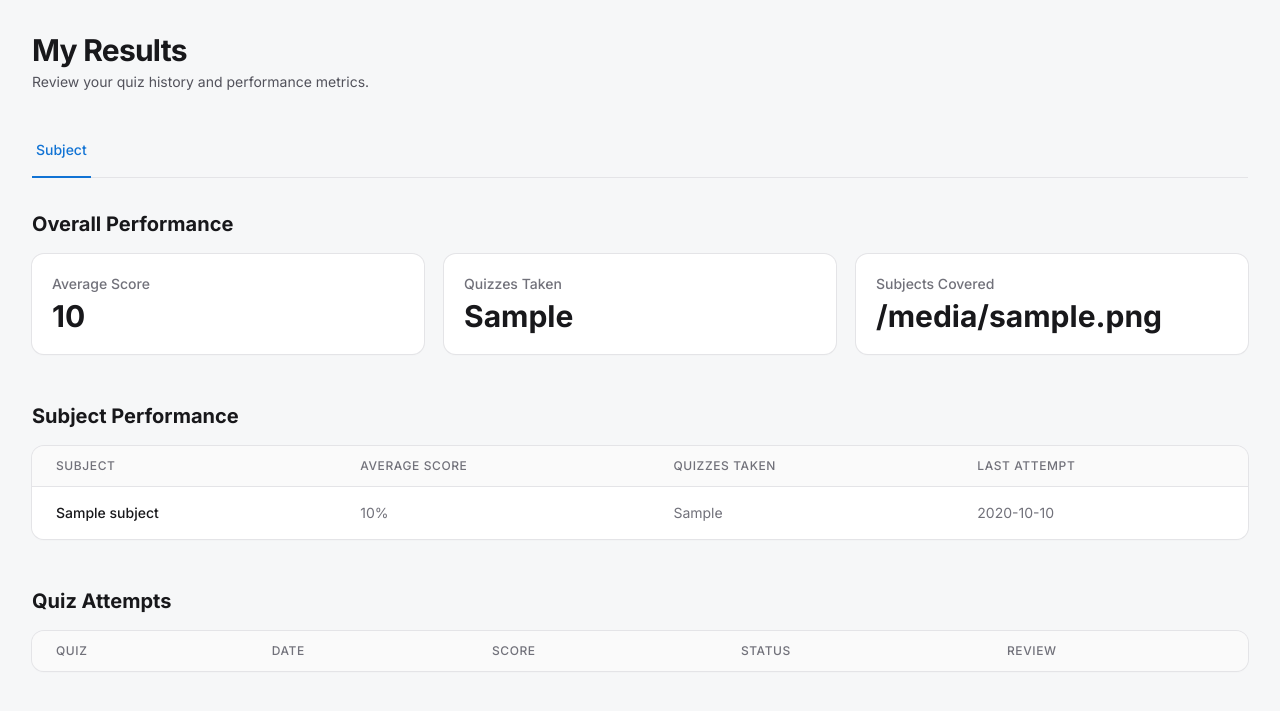
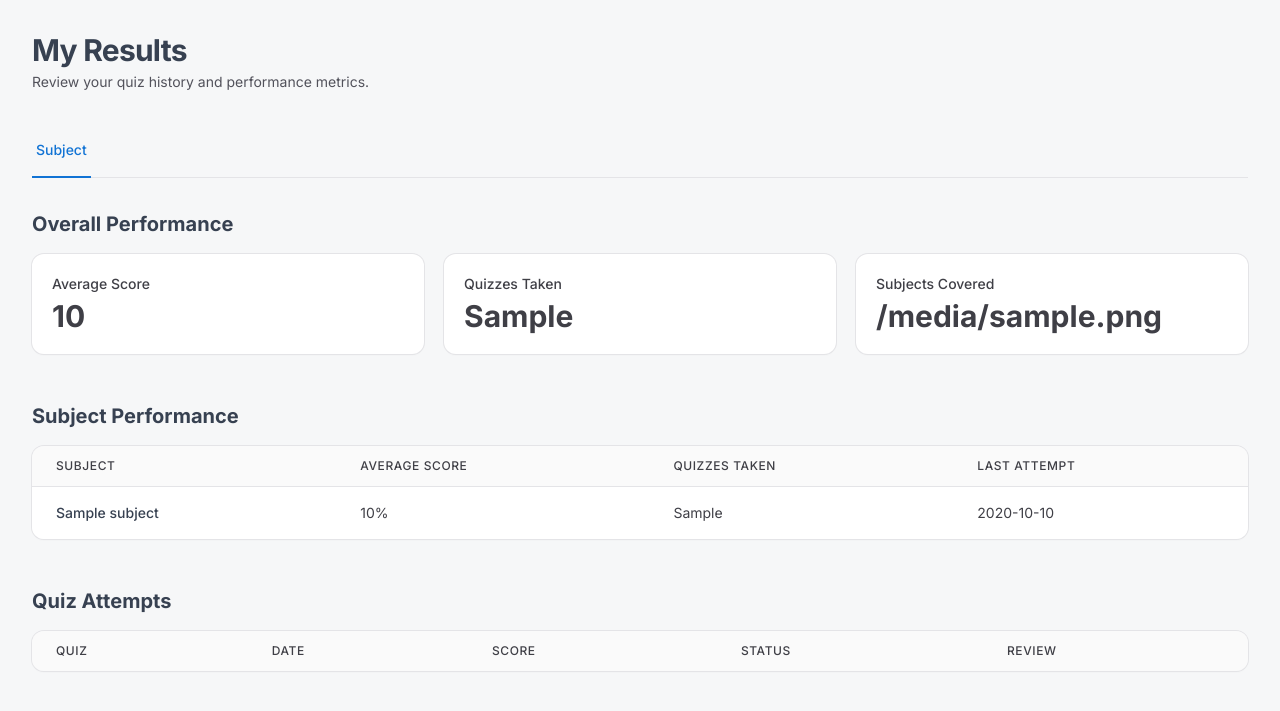
Before and after one commit to AuthenticPaulMeyers/django-quiz-aluno, a Django app: template quiz/templates/students/quiz-history.html in a window 1280 px wide. Shown: the part 65-776 px from the top of the page. Run offline with Django 5.2, Linux system fonts and the light colour scheme; the template is opened without the code that fills it: most values are stand-ins (such as "Sample title", 1, 10 or a date in 2020); lists and menus that the app fills with data are empty; some libraries are stand-ins or nearby versions.

Commit message:
Added colors and icons to the templates

```diff
--- a/quiz/templates/students/quiz-history.html
+++ b/quiz/templates/students/quiz-history.html
@@ -8,10 +8,10 @@
     <main class="flex-1">
       <div class="mx-auto max-w-7xl px-4 py-8 sm:px-6 lg:px-8">
         <div class="mb-8">
-          <h2 class="text-3xl font-bold tracking-tight text-zinc-900 dark:text-white">
+          <h2 class="text-3xl font-bold tracking-tight text-gray-700 dark:text-white">
             My Results
           </h2>
-          <p class="mt-1 text-sm text-zinc-600 dark:text-zinc-400">
+          <p class="mt-1 text-sm text-zinc-600 dark:text-zinc-700">
             Review your quiz history and performance metrics.
           </p>
         </div>
@@ -23,7 +23,7 @@
         </div>
         <div class="space-y-12">
           <div>
-            <h3 class="text-xl font-semibold text-zinc-900 dark:text-white">
+            <h3 class="text-xl font-semibold text-gray-700 dark:text-white">
               Overall Performance
             </h3>
             {% if messages %}
@@ -33,11 +33,11 @@
             {% endif %}
             <div class="mt-4 grid grid-cols-1 gap-5 sm:grid-cols-1 lg:grid-cols-3">
               <div
-                class="overflow-hidden rounded-lg bg-white p-5 shadow-sm ring-1 ring-zinc-200 dark:bg-zinc-900 dark:ring-zinc-800">
-                <p class="truncate text-sm font-medium text-zinc-500 dark:text-zinc-400">
+                class="overflow-hidden rounded-lg bg-white p-5 shadow-sm ring-1 ring-zinc-200 dark:bg-zinc-700 dark:ring-zinc-800">
+                <p class="truncate text-sm font-medium text-zinc-700 dark:text-zinc-700">
                   Average Score
                 </p>
-                <p class="mt-1 text-3xl font-semibold text-zinc-900 dark:text-white">
+                <p class="mt-1 text-3xl font-semibold text-zinc-700 dark:text-white">
                   {% if average_score is None %}
                     0
                   {% else %}
@@ -46,11 +46,11 @@
                 </p>
               </div>
               <div
-                class="overflow-hidden rounded-lg bg-white p-5 shadow-sm ring-1 ring-zinc-200 dark:bg-zinc-900 dark:ring-zinc-800">
-                <p class="truncate text-sm font-medium text-zinc-500 dark:text-zinc-400">
+                class="overflow-hidden rounded-lg bg-white p-5 shadow-sm ring-1 ring-zinc-200 dark:bg-zinc-700 dark:ring-zinc-800">
+                <p class="truncate text-sm font-medium text-zinc-700 dark:text-zinc-700">
                   Quizzes Taken
                 </p>
-                <p class="mt-1 text-3xl font-semibold text-zinc-900 dark:text-white">
+                <p class="mt-1 text-3xl font-semibold text-zinc-700 dark:text-white">
                   {% if quizzes_taken is None %}
                     0
                   {% else %}
@@ -59,11 +59,11 @@
                 </p>
               </div>
               <div
-                class="overflow-hidden rounded-lg bg-white p-5 shadow-sm ring-1 ring-zinc-200 dark:bg-zinc-900 dark:ring-zinc-800">
-                <p class="truncate text-sm font-medium text-zinc-500 dark:text-zinc-400">
+                class="overflow-hidden rounded-lg bg-white p-5 shadow-sm ring-1 ring-zinc-200 dark:bg-zinc-700 dark:ring-zinc-800">
+                <p class="truncate text-sm font-medium text-zinc-700 dark:text-zinc-700">
                   Subjects Covered
                 </p>
-                <p class="mt-1 text-3xl font-semibold text-zinc-900 dark:text-white">
+                <p class="mt-1 text-3xl font-semibold text-zinc-700 dark:text-white">
                   {% if subjects_covered is None %}
                     0
                   {% else %}
@@ -74,7 +74,7 @@
             </div>
           </div>
           <div>
-            <h3 class="text-xl font-semibold text-zinc-900 dark:text-white">
+            <h3 class="text-xl font-semibold text-gray-700 dark:text-white">
               Subject Performance
             </h3>
             <div class="mt-4 flow-root">
@@ -82,51 +82,51 @@
                 <div class="inline-block min-w-full py-2 align-middle sm:px-6 lg:px-8">
                   <div class="overflow-hidden rounded-lg shadow-sm ring-1 ring-zinc-200 dark:ring-zinc-800">
                     <table class="min-w-full divide-y divide-zinc-200 dark:divide-zinc-800">
-                      <thead class="bg-zinc-50 dark:bg-zinc-900/50">
+                      <thead class="bg-zinc-50 dark:bg-zinc-700/50">
                         <tr>
                           <th
-                            class="px-6 py-3 text-left text-xs font-medium uppercase tracking-wider text-zinc-500 dark:text-zinc-400"
+                            class="px-6 py-3 text-left text-xs font-medium uppercase tracking-wider text-zinc-700 dark:text-zinc-700"
                             scope="col">
                             Subject
                           </th>
                           <th
-                            class="px-6 py-3 text-left text-xs font-medium uppercase tracking-wider text-zinc-500 dark:text-zinc-400"
+                            class="px-6 py-3 text-left text-xs font-medium uppercase tracking-wider text-zinc-700 dark:text-zinc-700"
                             scope="col">
                             Average Score
                           </th>
                           <th
-                            class="px-6 py-3 text-left text-xs font-medium uppercase tracking-wider text-zinc-500 dark:text-zinc-400"
+                            class="px-6 py-3 text-left text-xs font-medium uppercase tracking-wider text-zinc-700 dark:text-zinc-700"
                             scope="col">
                             Quizzes Taken
                           </th>
                           <th
-                            class="px-6 py-3 text-left text-xs font-medium uppercase tracking-wider text-zinc-500 dark:text-zinc-400"
+                            class="px-6 py-3 text-left text-xs font-medium uppercase tracking-wider text-zinc-700 dark:text-zinc-700"
                             scope="col">
                             Last Attempt
                           </th>
                         </tr>
                       </thead>
-                      <tbody class="divide-y divide-zinc-200 bg-white dark:divide-zinc-800 dark:bg-zinc-900">
+                      <tbody class="divide-y divide-zinc-200 bg-white dark:divide-zinc-800 dark:bg-zinc-700">
                         {% if subject_performance %}
                           {% for s in subject_performance %}
                             <tr>
-                              <td class="whitespace-nowrap px-6 py-4 text-sm font-medium text-zinc-900 dark:text-white">
+                              <td class="whitespace-nowrap px-6 py-4 text-sm font-medium text-gray-700 dark:text-white">
                                 {{ s.subject.name }}
                               </td>
-                              <td class="whitespace-nowrap px-6 py-4 text-sm text-zinc-500 dark:text-zinc-400">
+                              <td class="whitespace-nowrap px-6 py-4 text-sm text-zinc-700 dark:text-zinc-700">
                                 {{ s.average_score }}%
                               </td>
-                              <td class="whitespace-nowrap px-6 py-4 text-sm text-zinc-500 dark:text-zinc-400">
+                              <td class="whitespace-nowrap px-6 py-4 text-sm text-zinc-700 dark:text-zinc-700">
                                 {{ s.quizzes_taken }}
                               </td>
-                              <td class="whitespace-nowrap px-6 py-4 text-sm text-zinc-500 dark:text-zinc-400">
+                              <td class="whitespace-nowrap px-6 py-4 text-sm text-zinc-700 dark:text-zinc-700">
                                 {{ s.last_attempt|date:"Y-m-d" }}
                               </td>
                             </tr>
                           {% endfor %}
                         {% else %}
                           <tr>
-                            <td colspan="4" class="px-6 py-4 text-sm text-zinc-500 dark:text-zinc-400">No performance data available.</td>
+                            <td colspan="4" class="px-6 py-4 text-sm text-zinc-700 dark:text-zinc-700">No performance data available.</td>
                           </tr>
                         {% endif %}
                       </tbody>
@@ -137,7 +137,7 @@
             </div>
           </div>
           <div>
-            <h3 class="text-xl font-semibold text-zinc-900 dark:text-white">
+            <h3 class="text-xl font-semibold text-gray-700 dark:text-white">
               Quiz Attempts
             </h3>
             <div class="mt-4 flow-root">
@@ -145,25 +145,25 @@
                 <div class="inline-block min-w-full py-2 align-middle sm:px-6 lg:px-8">
                   <div class="overflow-hidden rounded-lg shadow-sm ring-1 ring-zinc-200 dark:ring-zinc-800">
                     <table class="min-w-full divide-y divide-zinc-200 dark:divide-zinc-800">
-                      <thead class="bg-zinc-50 dark:bg-zinc-900/50">
+                      <thead class="bg-zinc-50 dark:bg-zinc-700/50">
                         <tr>
-                          <th class="px-6 py-3 text-left text-xs font-medium uppercase tracking-wider text-zinc-500 dark:text-zinc-400">Quiz</th>
-                          <th class="px-6 py-3 text-left text-xs font-medium uppercase tracking-wider text-zinc-500 dark:text-zinc-400">Date</th>
-                          <th class="px-6 py-3 text-left text-xs font-medium uppercase tracking-wider text-zinc-500 dark:text-zinc-400">Score</th>
-                          <th class="px-6 py-3 text-left text-xs font-medium uppercase tracking-wider text-zinc-500 dark:text-zinc-400">Status</th>
-                          <th class="px-6 py-3 text-left text-xs font-medium uppercase tracking-wider text-zinc-500 dark:text-zinc-400">Review</th>
+                          <th class="px-6 py-3 text-left text-xs font-medium uppercase tracking-wider text-zinc-700 dark:text-zinc-700">Quiz</th>
+                          <th class="px-6 py-3 text-left text-xs font-medium uppercase tracking-wider text-zinc-700 dark:text-zinc-700">Date</th>
+                          <th class="px-6 py-3 text-left text-xs font-medium uppercase tracking-wider text-zinc-700 dark:text-zinc-700">Score</th>
+                          <th class="px-6 py-3 text-left text-xs font-medium uppercase tracking-wider text-zinc-700 dark:text-zinc-700">Status</th>
+                          <th class="px-6 py-3 text-left text-xs font-medium uppercase tracking-wider text-zinc-700 dark:text-zinc-700">Review</th>
                         </tr>
                       </thead>
-                      <tbody class="divide-y divide-zinc-200 bg-white dark:divide-zinc-800 dark:bg-zinc-900">
+                      <tbody class="divide-y divide-zinc-200 bg-white dark:divide-zinc-800 dark:bg-zinc-700">
                         {% if attempts %}
                           {% for attempt in attempts %}
                             {% if attempt.is_completed %}
                               <tr>
-                                <td class="whitespace-nowrap px-6 py-4 text-sm font-medium text-zinc-900 dark:text-white">{{ attempt.quiz.title }}</td>
-                                <td class="whitespace-nowrap px-6 py-4 text-sm text-zinc-500 dark:text-zinc-400">{{ attempt.quiz.date_created|date:"Y-m-d" }}</td>
-                                <td class="whitespace-nowrap px-6 py-4 text-sm text-zinc-500 dark:text-zinc-400">{{ attempt.score }}%</td>
-                                <td class="whitespace-nowrap px-6 py-4 text-sm text-zinc-500 dark:text-zinc-400">Completed</td>
-                                <td class="whitespace-nowrap px-6 py-4 text-sm text-zinc-500 dark:text-zinc-400">
+                                <td class="whitespace-nowrap px-6 py-4 text-sm font-medium text-gray-700 dark:text-white">{{ attempt.quiz.title }}</td>
+                                <td class="whitespace-nowrap px-6 py-4 text-sm text-zinc-700 dark:text-zinc-700">{{ attempt.quiz.date_created|date:"Y-m-d" }}</td>
+                                <td class="whitespace-nowrap px-6 py-4 text-sm text-zinc-700 dark:text-zinc-700">{{ attempt.score }}%</td>
+                                <td class="whitespace-nowrap px-6 py-4 text-sm text-zinc-700 dark:text-zinc-700">Completed</td>
+                                <td class="whitespace-nowrap px-6 py-4 text-sm text-zinc-700 dark:text-zinc-700">
                                   <a class="text-primary hover:underline" href="{% url 'quiz:quiz-results' attempt.quiz.id %}">View</a>
                                 </td>
                               </tr>
@@ -171,7 +171,7 @@
                           {% endfor %}
                         {% else %}
                           <tr>
-                            <td colspan="5" class="px-6 py-4 text-sm text-zinc-500 dark:text-zinc-400">You have not taken any quizzes yet.</td>
+                            <td colspan="5" class="px-6 py-4 text-sm text-zinc-700 dark:text-zinc-700">You have not taken any quizzes yet.</td>
                           </tr>
                         {% endif %}
                       </tbody>
--- a/quiz/templates/students/view-all-quizzes.html
+++ b/quiz/templates/students/view-all-quizzes.html
@@ -10,7 +10,7 @@
     <main class="flex-grow container mx-auto px-4 sm:px-6 lg:px-8 py-8">
       <div class="flex flex-row justify-between">
         <div class="flex flex-col sm:flex-row justify-between items-start sm:items-center gap-4 mb-8">
-        <h2 class="text-3xl font-bold text-background-dark dark:text-background-light">
+        <h2 class="text-3xl font-bold dark:text-background-light text-gray-700">
           All Quizzes
         </h2>
       </div>
```
Also changed, not shown: quiz/templates/students/quiz-results.html (+5 -5 lines), quiz/templates/students/student-dashboard.html (+17 -12 lines), quiz/templates/students/student-profile.html (+16 -10 lines), quiz/templates/students/student-sidebar.html (+8 -8 lines).
